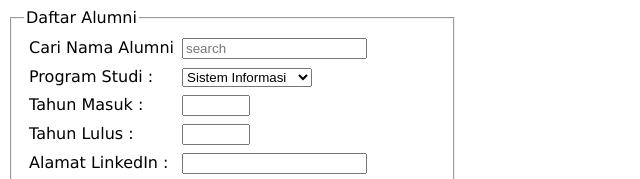
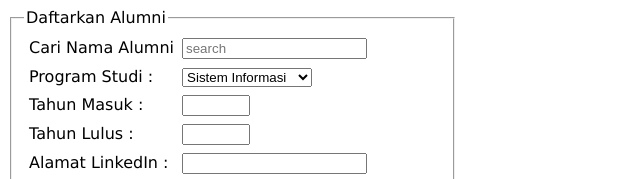
Before and after one commit to Arief-IF/pemweb, a plain HTML site: page UTS/Arief_ichwan_fanani_0110223262_UTSFORM03.html in a window 1280 px wide. Shown: the top 179 px of the page, 0-640 px from the left. Drawn offline with Linux system fonts and the light colour scheme.

Commit message:
Update Arief_ichwan_fanani_0110223262_UTSFORM03.html

```diff
--- a/UTS/Arief_ichwan_fanani_0110223262_UTSFORM03.html
+++ b/UTS/Arief_ichwan_fanani_0110223262_UTSFORM03.html
@@ -29,7 +29,7 @@
 <body>
     <form>
         <fieldset>
-            <legend>Daftar Alumni</legend>
+            <legend>Daftarkan Alumni</legend>
             <table>
                 <tr>
                     <td>Cari Nama Alumni</td>
```
